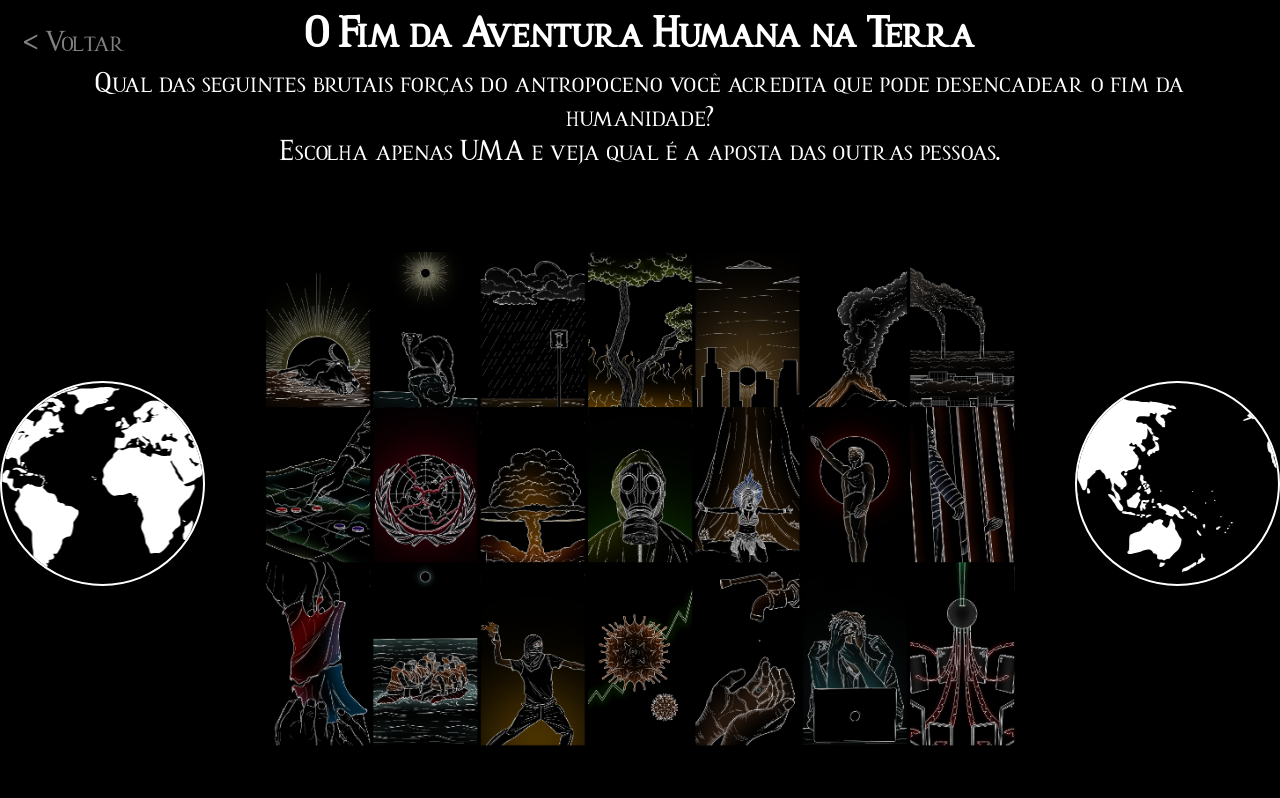
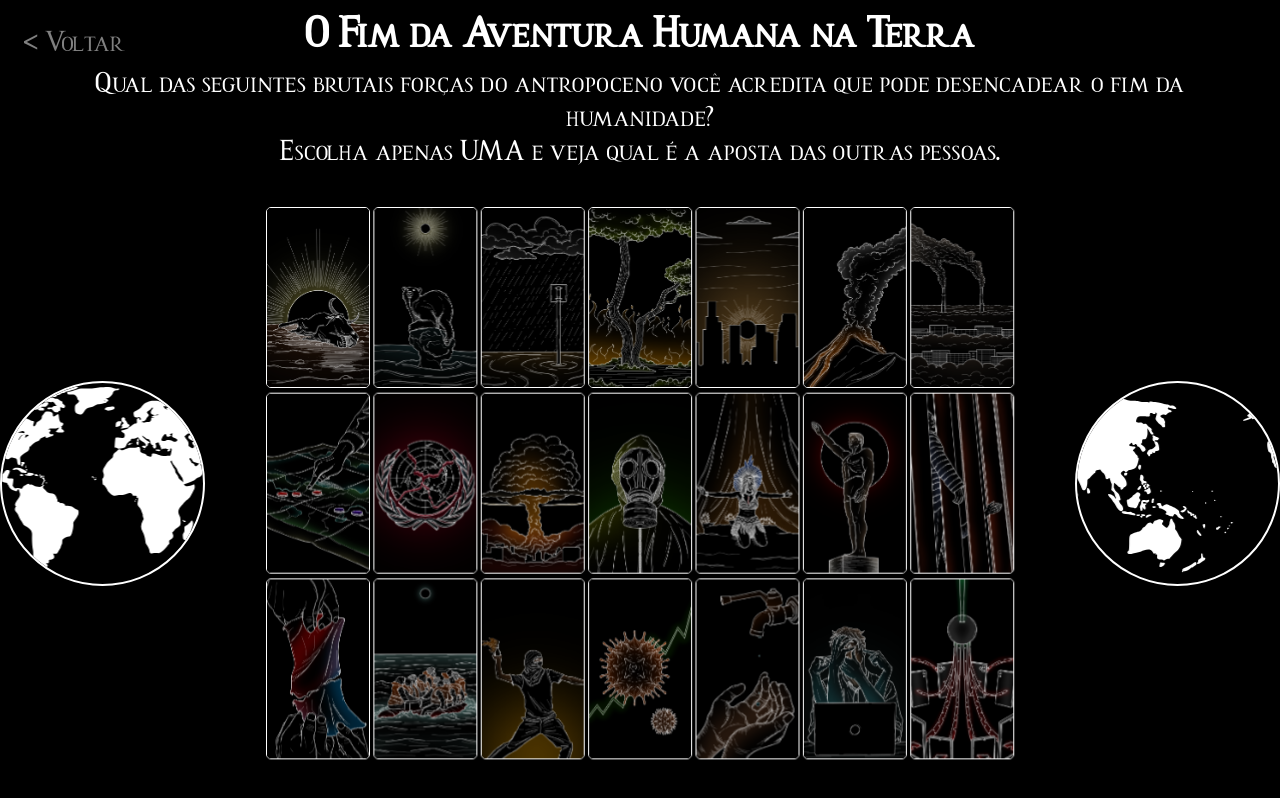
Before and after one commit to gabrielss27/fim-da-aventura-humana-na-terra, a React (Create React App) app: page /choose in a window 1280 px wide. Built offline with nearby package versions, Linux system fonts and the light colour scheme.

Commit message:
Adjusted layout

```diff
--- a/src/route/ChoosePage.css
+++ b/src/route/ChoosePage.css
@@ -6,7 +6,7 @@
     (100vw - 2 * (var(--globe-margin) + var(--globe-size))) / 7 - 3 *
       var(--choose-card-gap)
   );
-  --choose-card-height: calc(1.4576271186440677 * var(--choose-card-width));
+  --choose-card-height: calc(1.7502645502645502 * var(--choose-card-width));
 }
 
 .choose-page {
@@ -98,6 +98,8 @@
   position: absolute;
   transition: transform 0.4s ease-in;
   transform: scale(var(--scale)) rotateY(var(--y-rotation));
+  border: 1px solid var(--light-text);
+  border-radius: 5px;
 }
 
 .choose-card-vote {
@@ -125,8 +127,8 @@
 .choose-card-name {
   position: absolute;
   opacity: 0;
-  left: 0;
-  right: 0;
+  left: -20%;
+  right: -20%;
   top: calc((1 + 1/12) * var(--choose-card-height));
   background: linear-gradient(
     to right,
--- a/src/route/ChoosePage.js
+++ b/src/route/ChoosePage.js
@@ -107,7 +107,7 @@ export const ChoosePage = () => {
                     cardKey={key}
                     faceup={faceup}
                     rotation={0}
-                    className="choose-card"
+                    className={`choose-card card-group-${group}`}
                     onClick={e => touchCard(e, key)}
                   />
                   <p
--- a/src/route/DrawPage.css
+++ b/src/route/DrawPage.css
@@ -19,6 +19,8 @@
 .draw-card {
   --rotation: 0rad;
   --y-rotation: 0deg;
+  border: 1px solid var(--light-text);
+  border-radius: 5px;
   z-index: -1;
   height: var(--card-size);
   width: auto;
@@ -78,6 +80,7 @@
   flex-direction: column;
   justify-content: center;
   align-items: center;
+  width: 21vw;
 }
 
 .draw-card-revealed {
@@ -85,5 +88,11 @@
   height: auto;
   margin-bottom: 1rem;
   transform: scale(0.8);
+  border: 1px solid var(--light-text);
+  border-radius: 0.5rem;
   transition: transform 2s 2s ease-out;
 }
+
+.draw-card-revealed-text {
+  height: 10vh;
+}
--- a/src/route/DrawPage.js
+++ b/src/route/DrawPage.js
@@ -64,7 +64,7 @@ export const DrawPage = () => {
             <Card
               key={key}
               cardKey={key}
-              className={"draw-card" + extraClass}
+              className={`draw-card card-group-${group}` + extraClass}
               rotation={rotation}
               faceup={revealed && isSelected}
               onClick={() => select(group, isSelected ? null : card)}
@@ -85,12 +85,12 @@ export const DrawPage = () => {
           return (
             <div key={key} className="draw-card-revealed-container">
               <img
-                className="draw-card-revealed"
+                className={`draw-card-revealed card-group-${group}`}
                 src={`/cards/${key}.png`}
                 alt=""
                 style={{ transform: `scale(${overlay ? 1 : 0.8})` }}
               />
-              <h2 className="centered-text light-text">
+              <h2 className="centered-text light-text draw-card-revealed-text">
                 {text.cards[group][card]}
               </h2>
             </div>
```
